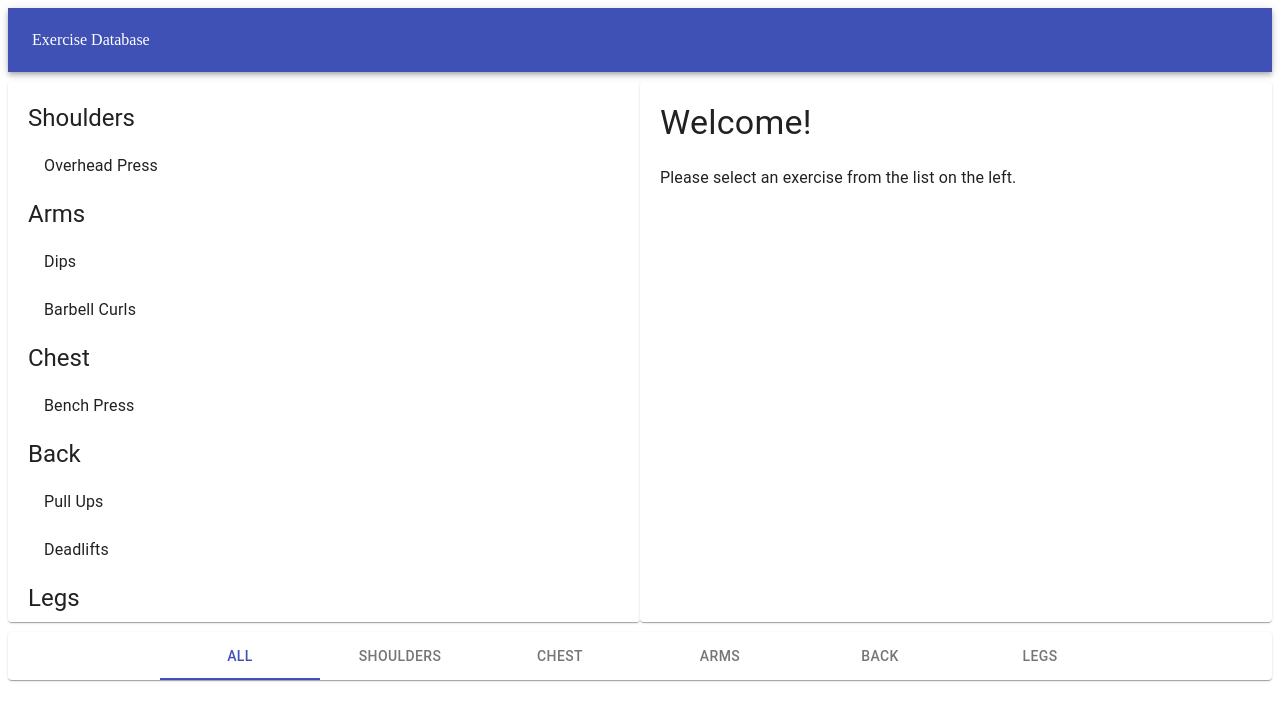
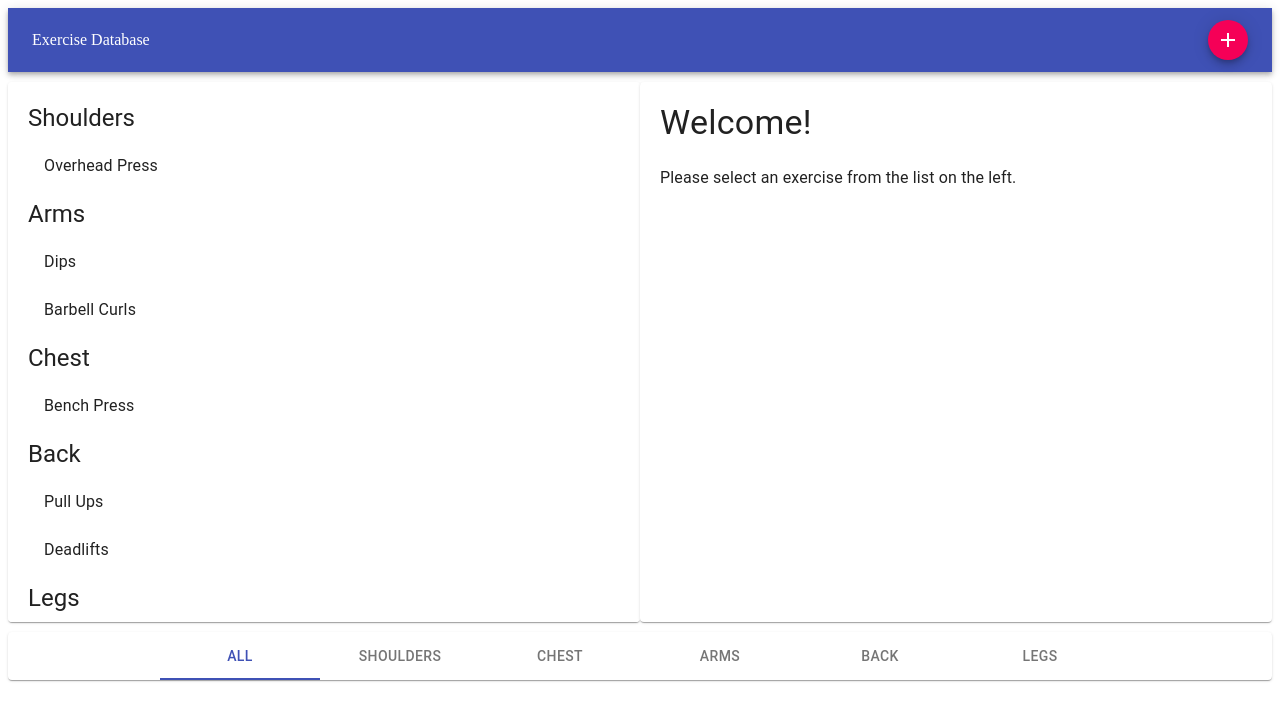
Before and after one commit to MasterNeuromancer/ExerciseApp, a React (Create React App) app: page / in a window 1280 px wide. Shown: the top 720 px of the page. Built offline with nearby package versions, Linux system fonts and the light colour scheme.

Commit message:
added fab button

```diff
--- a/package.json
+++ b/package.json
@@ -4,6 +4,7 @@
   "private": true,
   "dependencies": {
     "@material-ui/core": "^4.1.1",
+    "@material-ui/icons": "^4.2.1",
     "lodash": "^4.17.15",
     "react": "^16.8.6",
     "react-dom": "^16.8.6",
--- a/src/Components/Exercises/Dialogs/Create.js
+++ b/src/Components/Exercises/Dialogs/Create.js
@@ -1,3 +1,32 @@
-import React from 'react';
+import React, { Fragment, Component } from 'react';
+import { Dialog, Button, DialogActions, DialogContent, DialogContentText, DialogTitle } from '@material-ui/core';
+import Fab from '@material-ui/core/Fab';
+import AddIcon from '@material-ui/icons/Add';
 
-export default (props) => <div>Hello from this div</div>;
+export default class extends Component {
+	state = {
+		open: false
+	};
+
+	render() {
+		const { open } = this.state;
+
+		return (
+			<Fragment>
+				<Fab color="secondary" size="small">
+					<AddIcon />
+				</Fab>
+				<Dialog open={open} aria-labelledby="form-dialog-title">
+					<DialogTitle id="form-dialog-title">Create a new exercise</DialogTitle>
+					<DialogContent>
+						<DialogContentText>Please fill out the form below</DialogContentText>
+						<form />
+					</DialogContent>
+					<DialogActions>
+						<Button color="primary">Create</Button>
+					</DialogActions>
+				</Dialog>
+			</Fragment>
+		);
+	}
+}
--- a/src/Components/Layouts/Header.js
+++ b/src/Components/Layouts/Header.js
@@ -1,12 +1,15 @@
 import React from 'react';
 import { AppBar, Toolbar, Typography } from '@material-ui/core';
+import CreateDialog from '../Exercises/Dialogs/Create';
 
 export default (props) => (
 	<AppBar position="static">
 		<Toolbar>
-			<Typography variant="headline" color="inherit">
+			<Typography variant="headline" color="inherit" style={{ flex: 1 }}>
 				Exercise Database
 			</Typography>
+
+			<CreateDialog />
 		</Toolbar>
 	</AppBar>
 );
```
Also changed, not shown: 1 other file (tests, documents, lock files or other folders).
